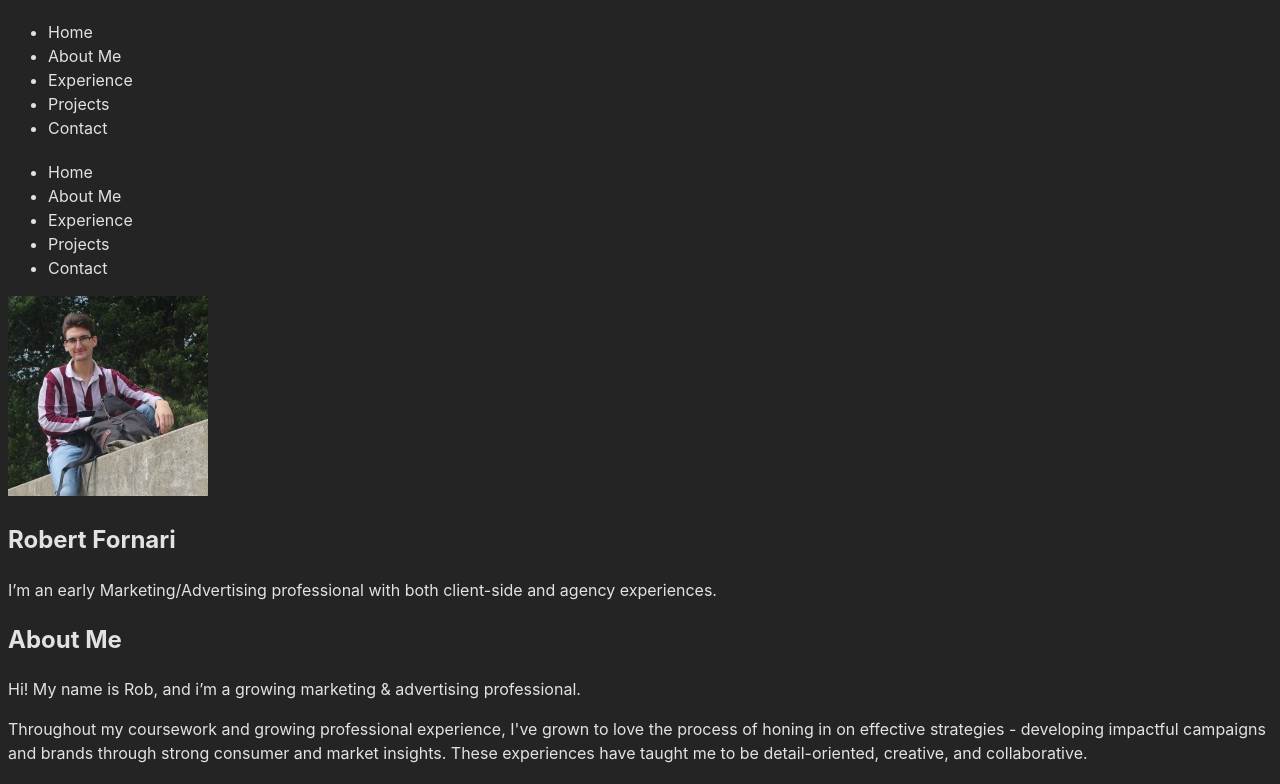
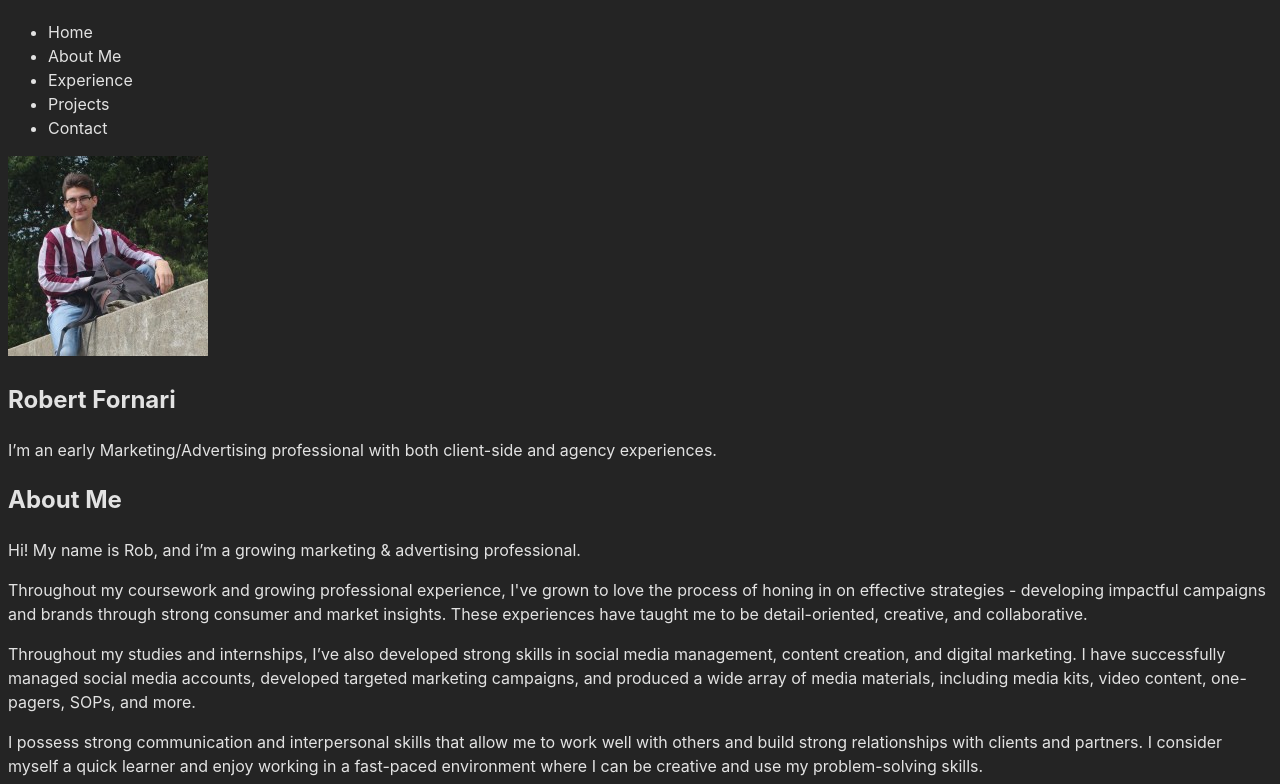
Before and after one commit to Fornari-Inc/fornari-client, a React (Vite) app: page / in a window 1280 px wide. Shown: the top 784 px of the page. Built offline with nearby package versions, Linux system fonts and the light colour scheme.

Commit message:
format updated

```diff
--- a/src/layout/Layout.tsx
+++ b/src/layout/Layout.tsx
@@ -1,15 +1,13 @@
 import { ReactNode } from 'react';
-import Header from '../components/Header';
-import Footer from '../components/Footer';
 
 const Layout = ({ children }: { children: ReactNode }) => {
-    return (
-        <div>
-            <Header />
-            {children}
-            <Footer />
-        </div>
-    );
+  return (
+    <div className="layout">
+      <main className="main-content">
+        {children}
+      </main>
+    </div>
+  );
 }
 
 export default Layout;
```
